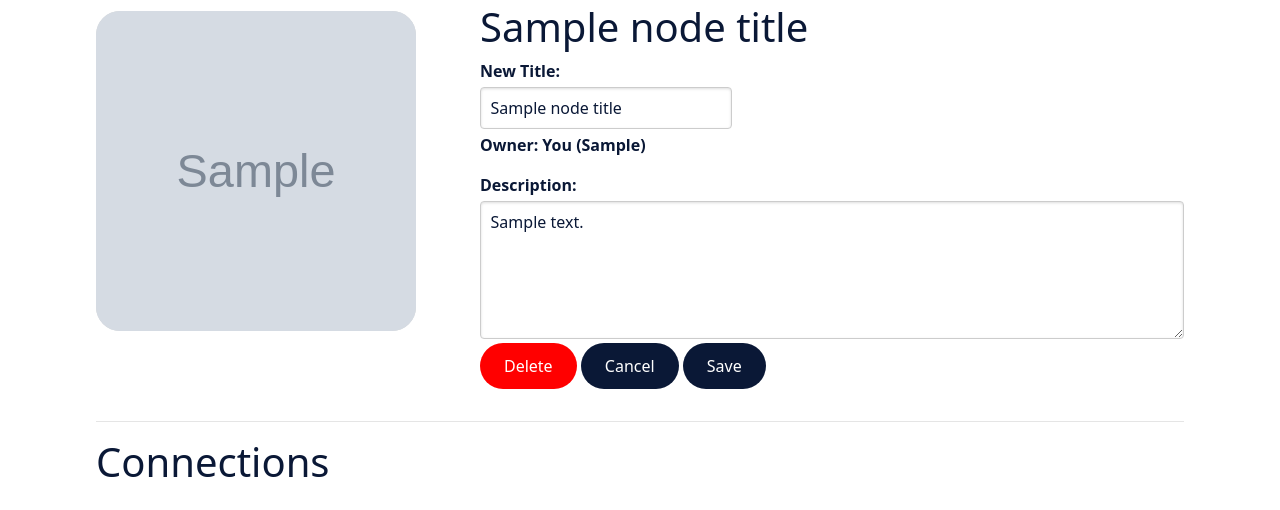
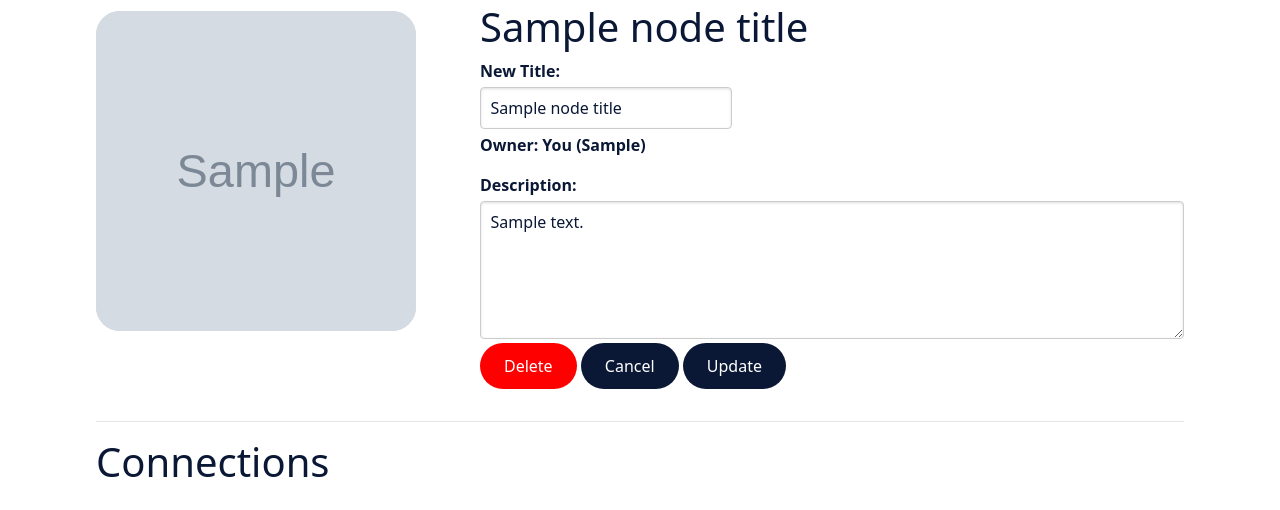
Before and after one commit to CSCI-5117-F26/developing-the-interactive-web-project-1-group-5, a Flask app: template src/developing_the_interactive_web_project_1_group_5/templates/node_edit.html in a window 1280 px wide. Shown: the part 109-619 px from the top of the page. Run offline with Flask 3, Linux system fonts and the light colour scheme; the template is opened without the code that fills it: most values are stand-ins (such as "Sample title", 1, 10 or a date in 2020); grey boxes marked "Sample" are stand-in pictures; some libraries are stand-ins or nearby versions.

Commit message:
Working cancel edit button

```diff
--- a/src/developing_the_interactive_web_project_1_group_5/templates/node_edit.html
+++ b/src/developing_the_interactive_web_project_1_group_5/templates/node_edit.html
@@ -5,7 +5,7 @@
 <!-- TODO: none of this works yet -->
     <form class="pure-form pure-form-stacked"
           method="POST"
-          action="{{ url_for('create_node') }}">
+          action="{{ url_for('edit_node', node_id=node_id) }}">
 
 
         <label for="node_title"><strong>New Title: </strong></label>
@@ -22,11 +22,11 @@
         <button style="background-color: red" onclick="window.location.href='{{url_for('delete_node', node_id=node_id)}}'" class="pure-button">
             Delete
         </button>
-        <button class="pure-button" href="#">
+        <a class="pure-button" href="{{ url_for('view_node', node_id=node_id) }}">
             Cancel
-        </button>
+        </a>
         <button type="submit" class="pure-button pure-button-primary">
-            Save
+            Update
         </button>
 
     </form>
--- a/src/developing_the_interactive_web_project_1_group_5/templates/node_parent.html
+++ b/src/developing_the_interactive_web_project_1_group_5/templates/node_parent.html
@@ -144,7 +144,6 @@
 
                     <!-- TODO: Maybe add a panel 4 with search, once we get that set up -->
         </div>
-        <!-- TODO: add actual functionality to add connection! Also, make clear button actually clear! -->
          <div class="pure-g">
             <div class="pure-u-1 add-connection-footer">
                 <button class="pure-button" onclick="clearSelections()">Clear</button>
```
